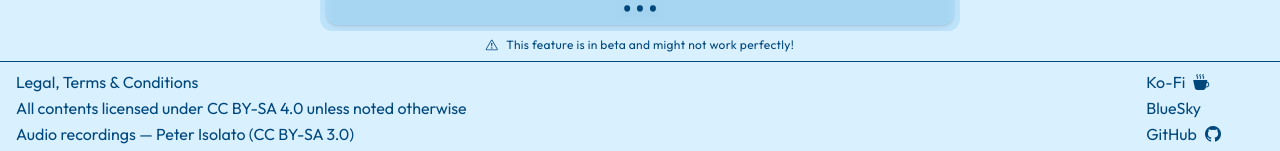
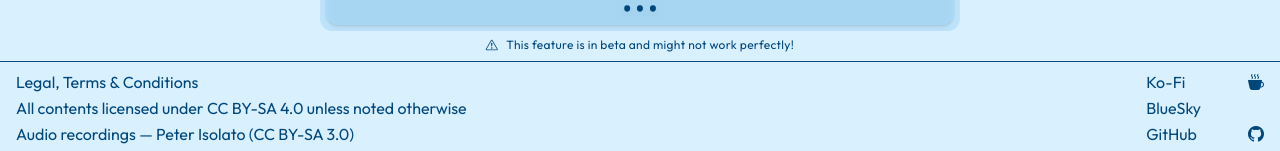
Before and after one commit to matthew-mcewen/surat, a Next.js app in the folder surat/: page / in a window 1280 px wide. Shown: the part 1218-1369 px from the top of the page. Built offline with nearby package versions, Linux system fonts and the light colour scheme.

Commit message:
footer alignment again

```diff
--- a/surat/src/app/page.js
+++ b/surat/src/app/page.js
@@ -65,18 +65,18 @@ export function Footer() {
                     <p>All contents licensed under CC BY-SA 4.0 unless noted otherwise</p>
                     <p>Audio recordings &mdash; Peter Isolato (CC BY-SA 3.0)</p>
                 </div>
-                <div className={"flex flex-col gap-0.5 justify-self-end w-1/2 lg:w-fit"}>
-                    <Link href={"https://ko-fi.com/batak"} className={"grid grid-cols-2 gap-2 w-fit"}>
+                <div className={"flex flex-col gap-0.5 justify-self-end lg:w-fit"}>
+                    <Link href={"https://ko-fi.com/batak"} className={"grid grid-cols-2 gap-2"}>
                         <p>Ko-Fi</p>
-                        <i className={"bi-cup-hot-fill"}/>
+                        <i className={"bi-cup-hot-fill justify-self-end"}/>
                     </Link>
-                    <Link href={"https://bsky.app/profile/batak.asia"} className={"grid grid-cols-2 gap-2 w-fit"}>
+                    <Link href={"https://bsky.app/profile/batak.asia"} className={"grid grid-cols-2 gap-2"}>
                         <p>BlueSky</p>
-                        <i className={"bi-bluesky"}/>
+                        <i className={"bi-bluesky justify-self-end"}/>
                     </Link>
-                    <Link href={"https://github.com/mattmacc/surat"} className={"grid grid-cols-2 gap-2 w-fit"}>
+                    <Link href={"https://github.com/mattmacc/surat"} className={"grid grid-cols-2 gap-2"}>
                         <p>GitHub</p>
-                        <i className={"bi-github"}/>
+                        <i className={"bi-github justify-self-end"}/>
                     </Link>
                 </div>
             </footer>
```
